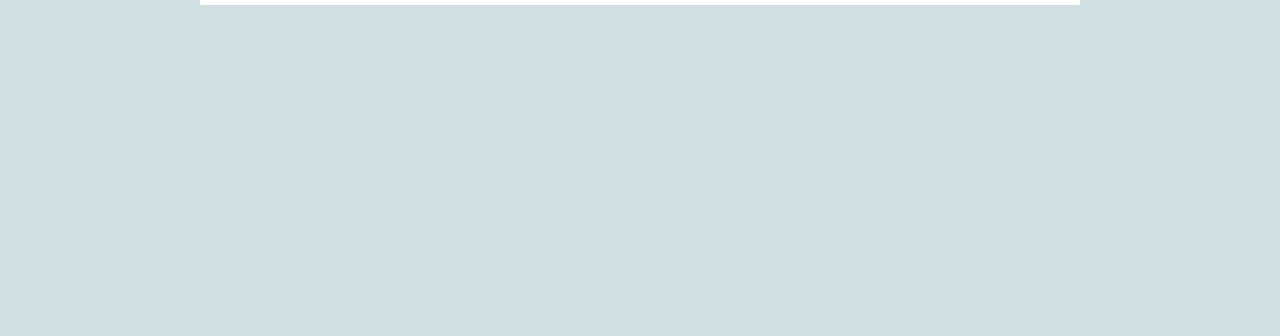
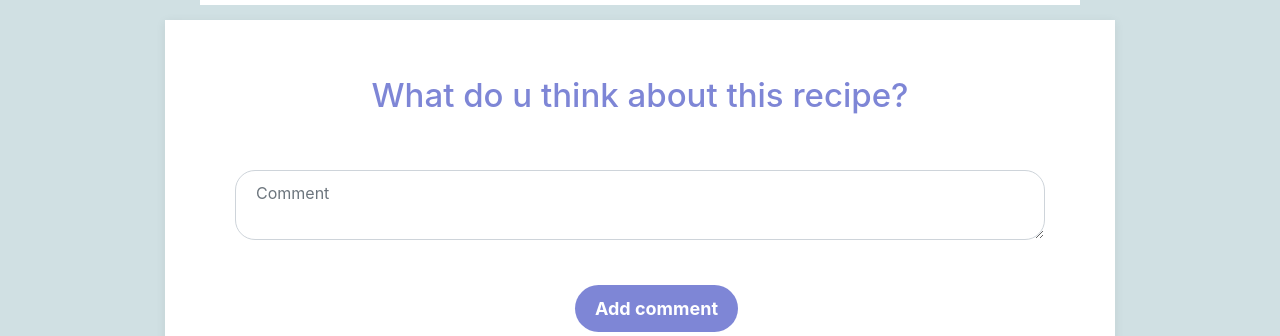
Before and after one commit to Bubomira/Recipes, a React (Create React App) app in the folder client/: page /details/1 in a window 1280 px wide. Shown: the part 616-952 px from the top of the page. Before the commit the page ends 800 px from the top, so only its background shows below. Built offline with nearby package versions, Linux system fonts and the light colour scheme.

Commit message:
Comment Form added

```diff
--- a/client/src/components/recipe-components/recipe-details/Details.css
+++ b/client/src/components/recipe-components/recipe-details/Details.css
@@ -6,7 +6,7 @@ body {
     margin-top: 125px;
     margin-left: 200px;
     margin-right: 200px;
-    margin-bottom: 125px;
+
     padding-bottom: 30px;
     background-color:white;
 }
--- a/client/src/components/recipe-components/recipe-details/Details.js
+++ b/client/src/components/recipe-components/recipe-details/Details.js
@@ -1,6 +1,9 @@
+import RecipeCommentsForm from './recipe-comments/recipe-comments-form/RecipeCommentsForm'
+
 import './Details.css'
 export default function Details() {
   return (
+    <>
     <section className="clean-block clean-info">
       <div className="container">
 
@@ -27,7 +30,7 @@ export default function Details() {
                 Delete
               </button>
               */ }
-            {/*Logged-in user but not owner
+           {/*Logged-in user but not owner
                <button className="btn-like-dislike btn-lg">Like</button>
                <button className="btn-like-dislike btn-lg">Disllike</button>
                */}
@@ -35,5 +38,9 @@ export default function Details() {
         </div>
       </div>
     </section>
+    {/*Logged in user but not owner can add comments */}
+    <RecipeCommentsForm/>
+    </>
+
   )
 }
--- /dev/null
+++ b/client/src/components/recipe-components/recipe-details/recipe-comments/recipe-comments-form/RecipeCommentsForm.css
@@ -0,0 +1,43 @@
+
+.add-comment-form{
+    padding: 50px 0;
+}
+
+.add-comment-form form{
+      background-color: #fff;
+      max-width: 950px;
+      margin: auto;
+      margin-top:-35px;
+      padding: 50px 70px;
+      box-shadow: 0px 2px 10px rgba(0, 0, 0, 0.075);
+}
+
+.comment-form-heading{
+    text-align: center;
+      border-radius: 15px;
+      font-size: 33px;
+      color: #7e86d6;
+      width: 700px;
+      height: 90px;
+      margin: auto;
+      margin-bottom: 10px;
+      line-height: 50px;
+    }
+
+    .add-comment-form .item{
+    border-radius: 20px;
+      margin-bottom: 25px;
+      padding: 10px 20px;
+    }
+
+    .add-comment{
+      border-radius: 30px;
+      padding: 10px 20px;
+      font-size: 18px;
+      font-weight: bold;
+      background-color:#7e86d6;
+      border: none;
+      color: white;
+      margin-top: 20px;
+      margin-left:340px;
+    }
--- /dev/null
+++ b/client/src/components/recipe-components/recipe-details/recipe-comments/recipe-comments-form/RecipeCommentsForm.js
@@ -0,0 +1,26 @@
+import './RecipeCommentsForm.css'
+
+export default function RecipeCommentsForm(){
+    return(
+    <div className='comment-container'>
+    <div className="add-comment-form">
+    <form>
+      <h1 className="comment-form-heading"> What do u think about this recipe?</h1 >
+      <div className="form-group">
+        <textarea
+          type="text"
+          className="form-control item"
+          placeholder="Comment"
+          name="content"
+        />
+      </div>
+      <div className="form-group">
+        <button type="submit" className="add-comment">
+         Add comment
+        </button>
+      </div>
+    </form>
+  </div>
+  </div>
+    )
+}
```
Also changed, not shown: client/src/components/recipe-components/recipe-details/recipe-comments/recipe-comments-section/RecipeCommentsSection.css (added), client/src/components/recipe-components/recipe-details/recipe-comments/recipe-comments-section/RecipeCommentsSection.js (added), 1 other file (tests, documents, lock files or other folders).
